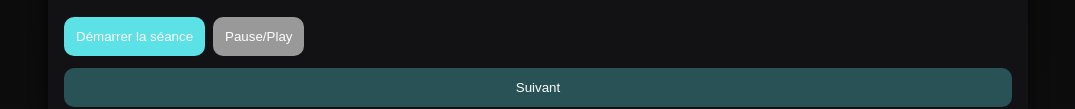
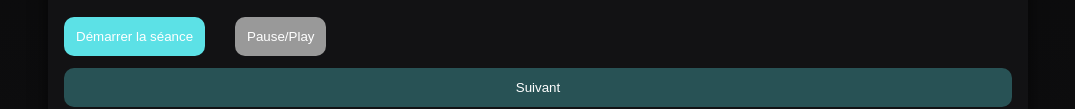
Before and after one commit to zaf57/FITOL, a plain HTML site: page index.html in a window 1280 px wide. Shown: the part 921-1030 px from the top of the page, without its empty margins (102-1177 px from the left). Drawn offline with Linux system fonts and the light colour scheme.

Commit message:
Update index.html

```diff
--- a/index.html
+++ b/index.html
@@ -27,7 +27,7 @@
     .music-select input{margin-right:8px}
     .bravo{display:none;text-align:center;font-size:40px;color:var(--accent);animation:fadein 2s forwards;margin-top:20px}
     @keyframes fadein{from{opacity:0} to{opacity:1}}
-    .control-row{display:flex;gap:8px;margin-top:8px}
+    .control-row{display:flex;gap:30px;margin-top:8px}
   </style>
 </head>
 <body>
```
